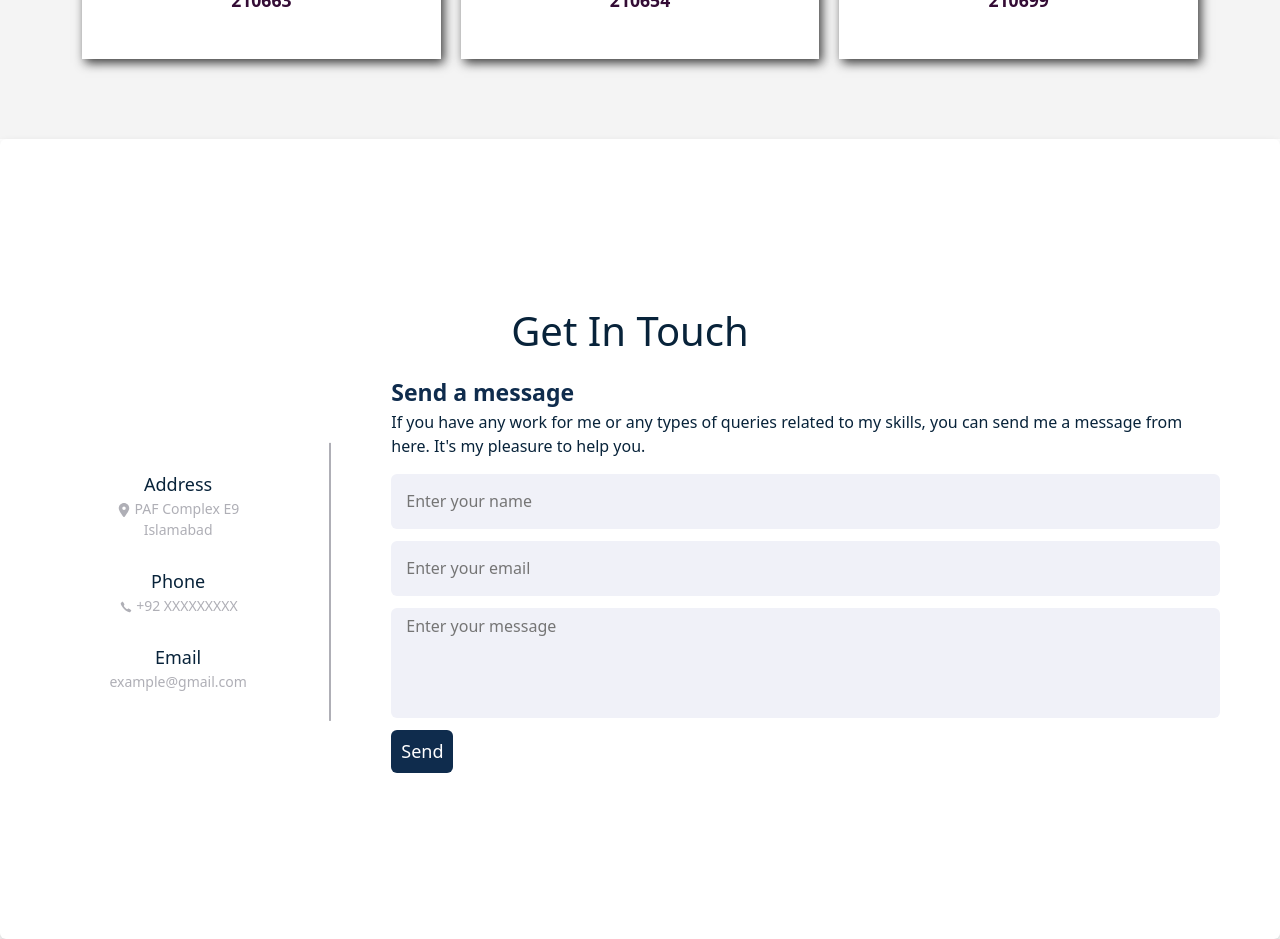
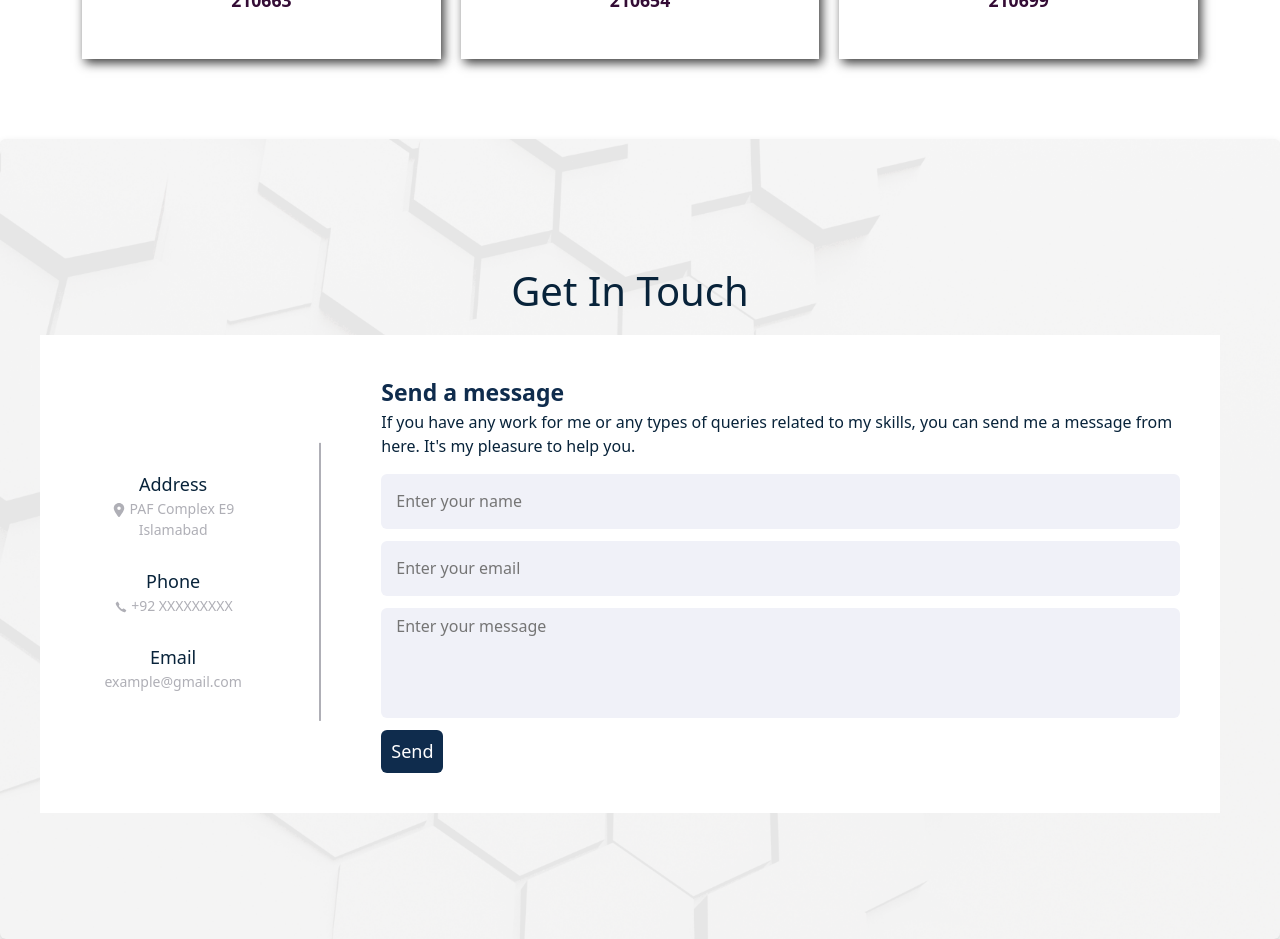
Before and after one commit to FaseehHayat21/Fyp-Discountify-Frontend, a React (Vite) app: page / in a window 1280 px wide. Shown: the part 2840-3779 px from the top of the page. Built offline with nearby package versions, Linux system fonts and the light colour scheme; what @react-pdf/renderer would draw is missing.

Commit message:
Contact us updated

```diff
--- a/src/App.jsx
+++ b/src/App.jsx
@@ -18,6 +18,7 @@ import StudentLogin from './Component/Login/StudentLogin';
 import LoginAs from "./Component/LoginAs/LoginAs"
 import VendorPage from './Pages/VendorPage/VendorPage';
 import AddDealsVendor from './Component/AddDealsVendor/AddDealsVendor';
+import LoginSample from './Component/LoginSample/LoginSample';
 function App() {
   const [userType, setUserType] = useState(localStorage.getItem('userType') || '');
 
@@ -28,7 +29,7 @@ function App() {
 
         <Route path='/' element={<LandingPage />} />
         <Route path='/register' element={<RegistrationForm />} />
-        <Route path='student/Login' element={<StudentLogin/>} />
+        <Route path='student/Login' element={<LoginSample/>} />
         <Route path='vendor/Login' element={<VendorLogin/>} />
         <Route path='/login' element={<LoginAs/>} />
 
--- a/src/Component/ContactUs/ContactUs.css
+++ b/src/Component/ContactUs/ContactUs.css
@@ -14,11 +14,18 @@
   padding: 20px 60px 30px 40px;
   box-shadow: 0 5px 10px rgba(0, 0, 0, 0.2);
   color: #08233A;
+background-image: url("../../assets/ServicesBg.png");
+background-position: center;
+background-size: cover;
 }
 .container-c .content-c {
   display: flex;
   align-items: center;
   justify-content: space-between;
+  background-color: white;
+  padding-right: 40px;
+  padding-top: 40px;
+  padding-bottom: 40px;
 }
 .container-c .content-c .left-side {
   width: 25%;
--- a/src/Component/ContactUs/ContactUs.jsx
+++ b/src/Component/ContactUs/ContactUs.jsx
@@ -33,6 +33,7 @@ export default function ContactUs() {
   return (
     <>
       <div className="container-c">
+
         <div className='heading-contact'>
           {/* <img className='contact-logo' src={contactlogo} alt="" /> */}
           <h1 className='heading-c'>Get In Touch </h1>
--- a/src/Component/Services/Services.css
+++ b/src/Component/Services/Services.css
@@ -36,7 +36,7 @@
     background-color: white;
     border-radius: 10px;
     box-shadow: 3px 5px 10px rgb(58, 58, 58);
-    transition: transform 0.3s ease, box-shadow 0.3s ease;
+    transition: background-color 0.5s ease, transform 0.5s ease, color 0.5s ease;
     cursor: pointer;
 }
 
--- a/src/Component/Team/Team.css
+++ b/src/Component/Team/Team.css
@@ -1,7 +1,7 @@
 /* src/components/Team.css */
 .team {
     padding: 80px 0;
-    background-color: #f4f4f4;
+    background-color: #fff;
     text-align: center;
     color: #340c35;
     /* background-image: url("../../assets/AboutBg2.png");
```
